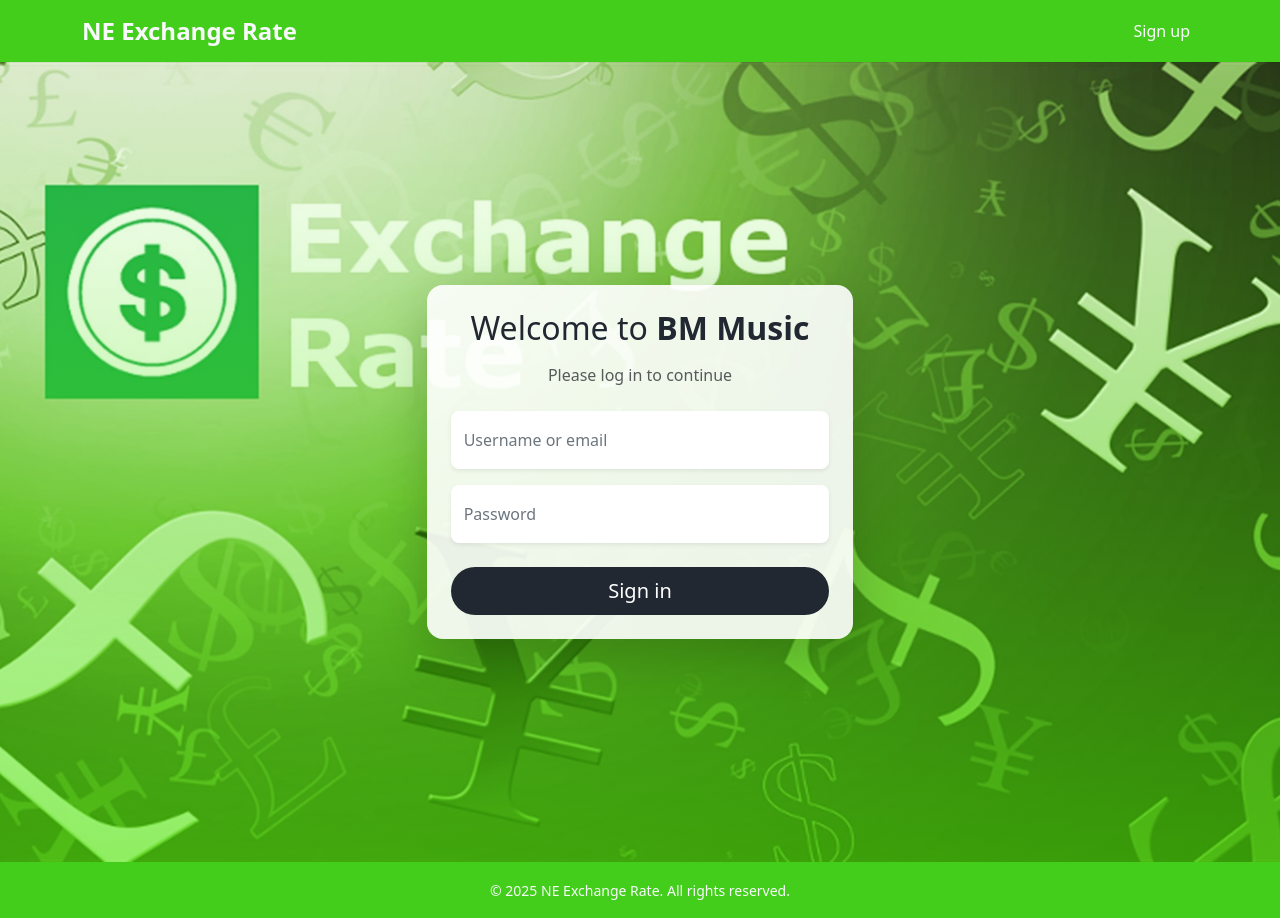
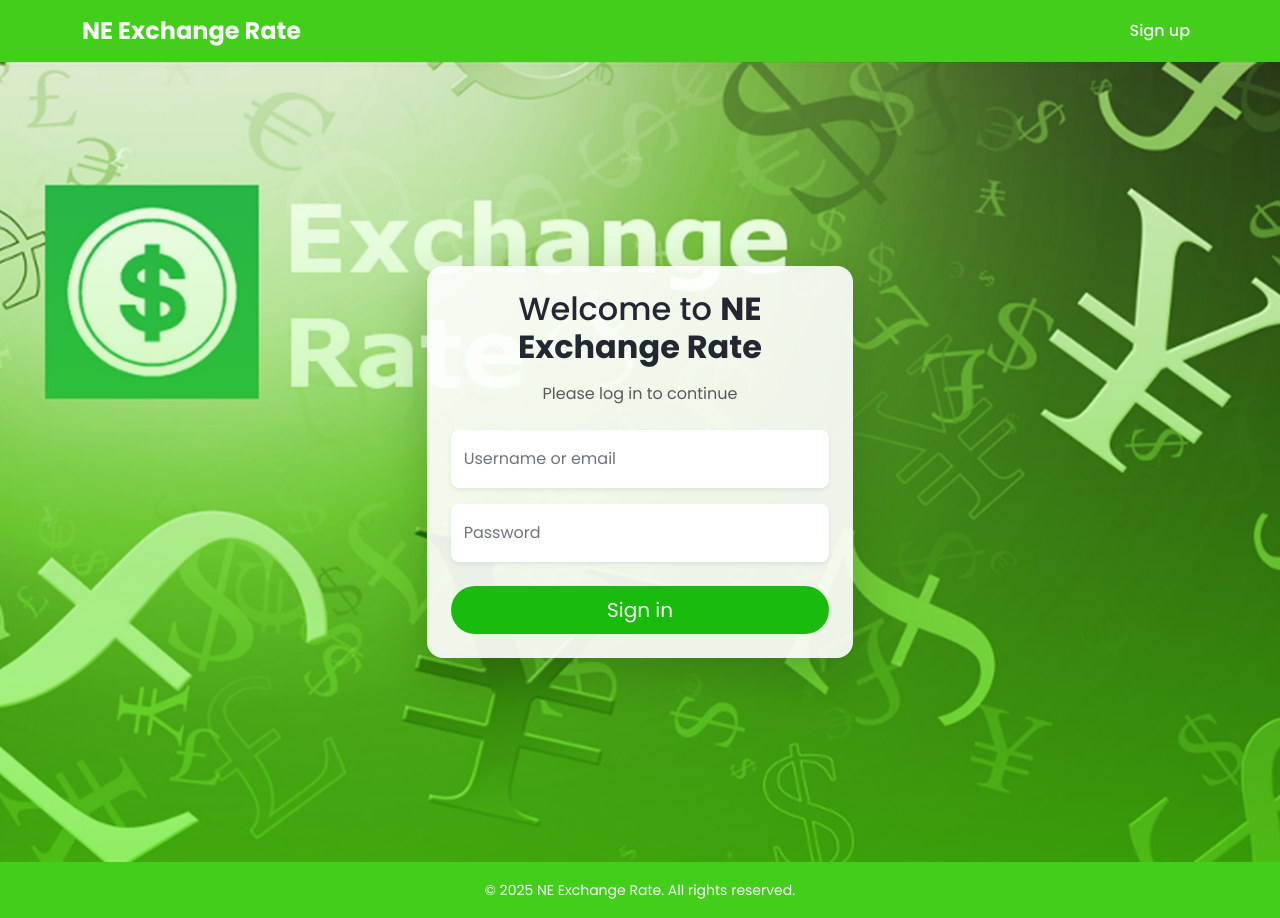
Before and after one commit to Jingfreecs/Final_Exam, a Laravel app: template resources/views/pages/auth/login.blade.php in a window 1280 px wide. Run offline with Laravel 12, Linux system fonts and the light colour scheme; the template is opened without the code that fills it, so the values that code supplies are empty.

Commit message:
updating login

```diff
--- /dev/null
+++ b/public/css/main.css
@@ -0,0 +1,3 @@
+body{
+    font-family: 'Poppins', sans-serif;
+}
--- a/resources/views/app.blade.php
+++ b/resources/views/app.blade.php
@@ -7,7 +7,10 @@
      <link href="https://cdn.jsdelivr.net/npm/bootstrap@5.3.6/dist/css/bootstrap.min.css" rel="stylesheet" integrity="sha384-4Q6Gf2aSP4eDXB8Miphtr37CMZZQ5oXLH2yaXMJ2w8e2ZtHTl7GptT4jmndRuHDT" crossorigin="anonymous">
     <script src="https://cdn.jsdelivr.net/npm/bootstrap@5.3.6/dist/js/bootstrap.bundle.min.js" integrity="sha384-j1CDi7MgGQ12Z7Qab0qlWQ/Qqz24Gc6BM0thvEMVjHnfYGF0rmFCozFSxQBxwHKO" crossorigin="anonymous"></script>
     <script src="https://code.jquery.com/jquery-3.6.0.min.js"></script>
-    </head>
+    <link href="https://fonts.googleapis.com/css2?family=Poppins:wght@300;400;500;600;700;800;900&display=swap"
+        rel="stylesheet">
+        <link rel="stylesheet" href="{{ asset('css/main.css')}}">
+</head>
 
 <body>
     @yield('layout')
--- a/resources/views/pages/auth/login.blade.php
+++ b/resources/views/pages/auth/login.blade.php
@@ -7,7 +7,7 @@
     <div class="col-11 col-sm-8 col-md-6 col-lg-4">
         <div class="card shadow-lg border-0 rounded-4" style="background-color: rgba(255, 255, 255, 0.9);">
             <div class="card-body p-4">
-                <h2 class="card-title text-center mb-3" style="color: #222831;">Welcome to <strong>BM Music</strong></h2>
+                <h2 class="card-title text-center mb-3" style="color: #222831;">Welcome to <strong>NE Exchange Rate</strong></h2>
                 <p class="card-text text-center text-muted mb-4">Please log in to continue</p>
 
                 <form>
@@ -25,7 +25,7 @@
 
                     <div class="d-grid">
                         <button type="submit" class="btn rounded-pill btn-lg text-white"
-                            style="background-color: #222831;">Sign in</button>
+                            style="background-color: #1abb0f;">Sign in</button>
                     </div>
                 </form>
             </div>
--- a/resources/views/welcome.blade.php
+++ b/resources/views/welcome.blade.php
@@ -6,11 +6,11 @@
 
         <title>Laravel</title>
 
-        <!-- Fonts -->
+
         <link rel="preconnect" href="https://fonts.bunny.net">
         <link href="https://fonts.bunny.net/css?family=instrument-sans:400,500,600" rel="stylesheet" />
 
-        <!-- Styles / Scripts -->
+
         @if (file_exists(public_path('build/manifest.json')) || file_exists(public_path('hot')))
             @vite(['resources/css/app.css', 'resources/js/app.js'])
         @else
--- a/routes/web.php
+++ b/routes/web.php
@@ -2,6 +2,6 @@
 
 use Illuminate\Support\Facades\Route;
 
-Route::get('/', function () {
-    return view('layout.guest-layout');
+Route::get('/login', function () {
+    return view('pages.auth.login');
 });
```
